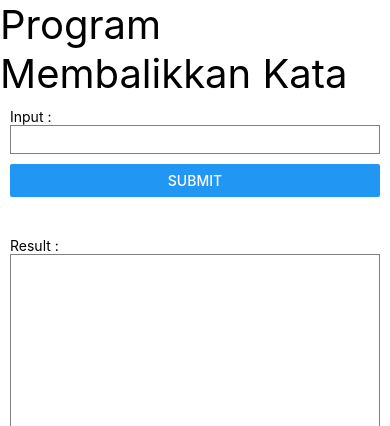
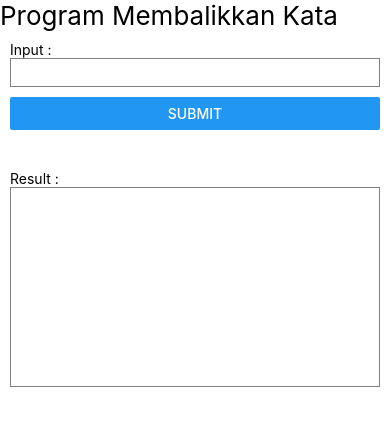
Before and after one commit to superwpdev/BelajarReactNative, a React Native app: screen / in a window 390 px wide. Shown: the top 426 px of the page. Built offline with nearby package versions, Linux system fonts and the light colour scheme.

Commit message:
Update App Pembalikkan Kata

```diff
--- a/App.js
+++ b/App.js
@@ -27,7 +27,7 @@ export default class App extends Component {
   render() {
     return(
       <View>
-      <Text style={{fontSize:40}}>Program Membalikkan Kata</Text>
+      <Text style={{fontSize:26}}>Program Membalikkan Kata</Text>
         <View style={{padding :  10}}>
           <Text>Input :</Text>
           <View style={{marginBottom : 10}}>
```
